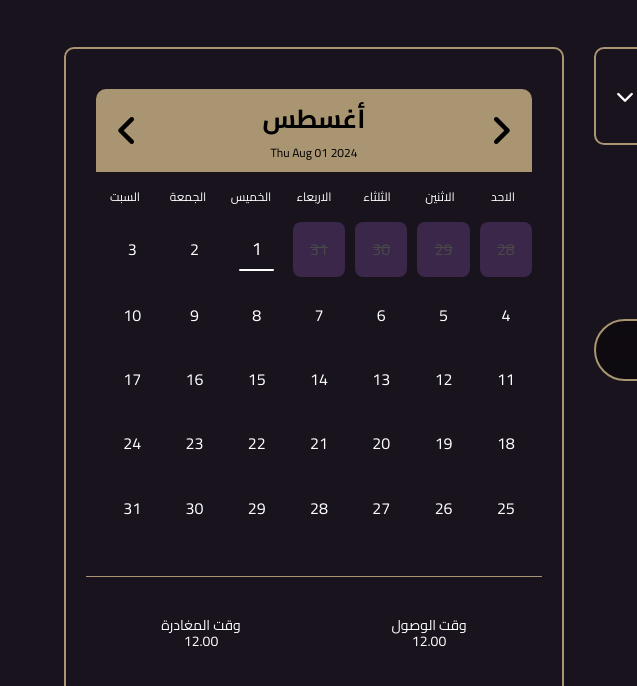
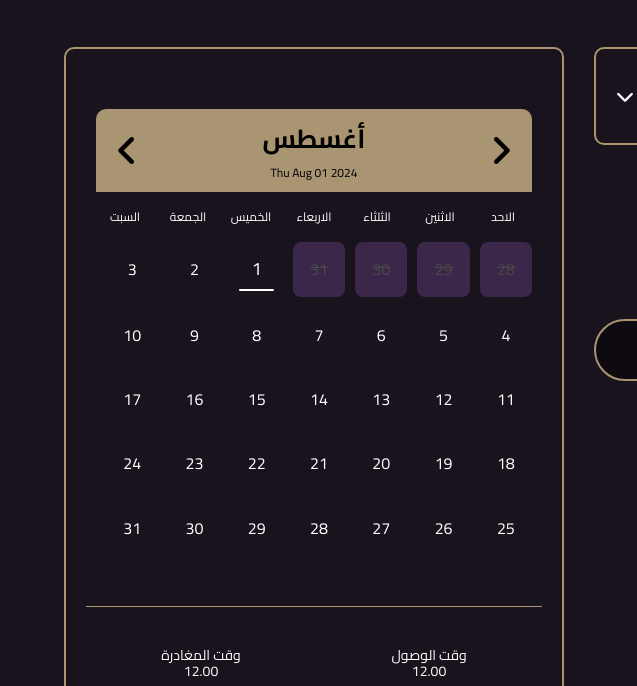
Before and after one commit to Wagih-13/Amlak, a plain HTML site: page unitDetails.html in a window 1280 px wide. Shown: the part 769-1455 px from the top of the page, 0-637 px from the left. Drawn offline with nearby package versions, Linux system fonts and the light colour scheme; some packages are replaced by stand-ins of ours; a script that the page names is missing.

Commit message:
add margin to the top of the calendar side

```diff
--- a/css/unitDetailsStyle.css
+++ b/css/unitDetailsStyle.css
@@ -267,7 +267,8 @@
 }
 
 .unitDetails .container .unitInformation .calenderSide .calender {
-  padding: 20px 10px 40px;
+  padding: 20px 10px;
+  margin: 20px 0px 30px;
 }
 .unitDetails .container .unitInformation .calenderSide .calender .days > div {
   width: calc(100% / 7 - 10px);
@@ -1020,6 +1021,9 @@
   }
 }
 @media (max-width: 1100px) {
+  .unitDetails .container .unitInformation .calenderSide {
+    margin-top: 50px;
+  }
   .unitDetails .confirmBooking {
     display: block;
   }
```
